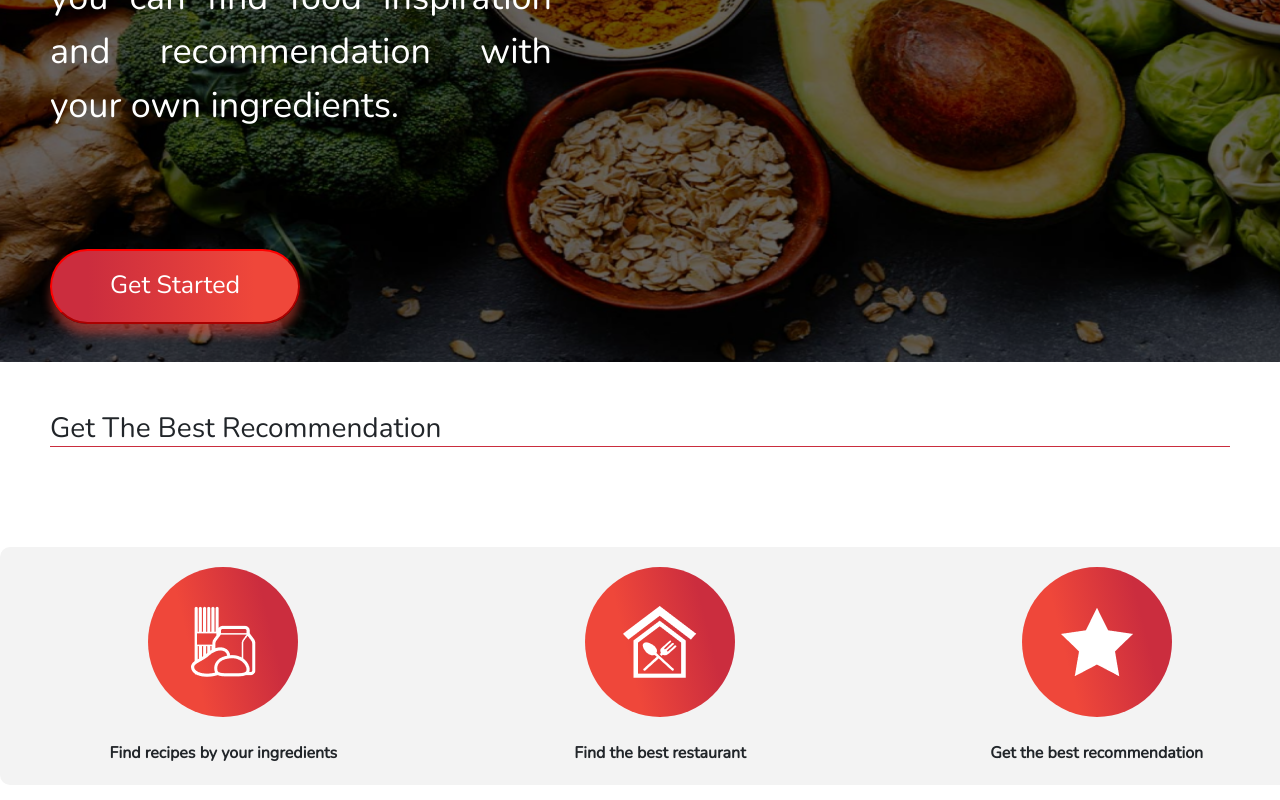
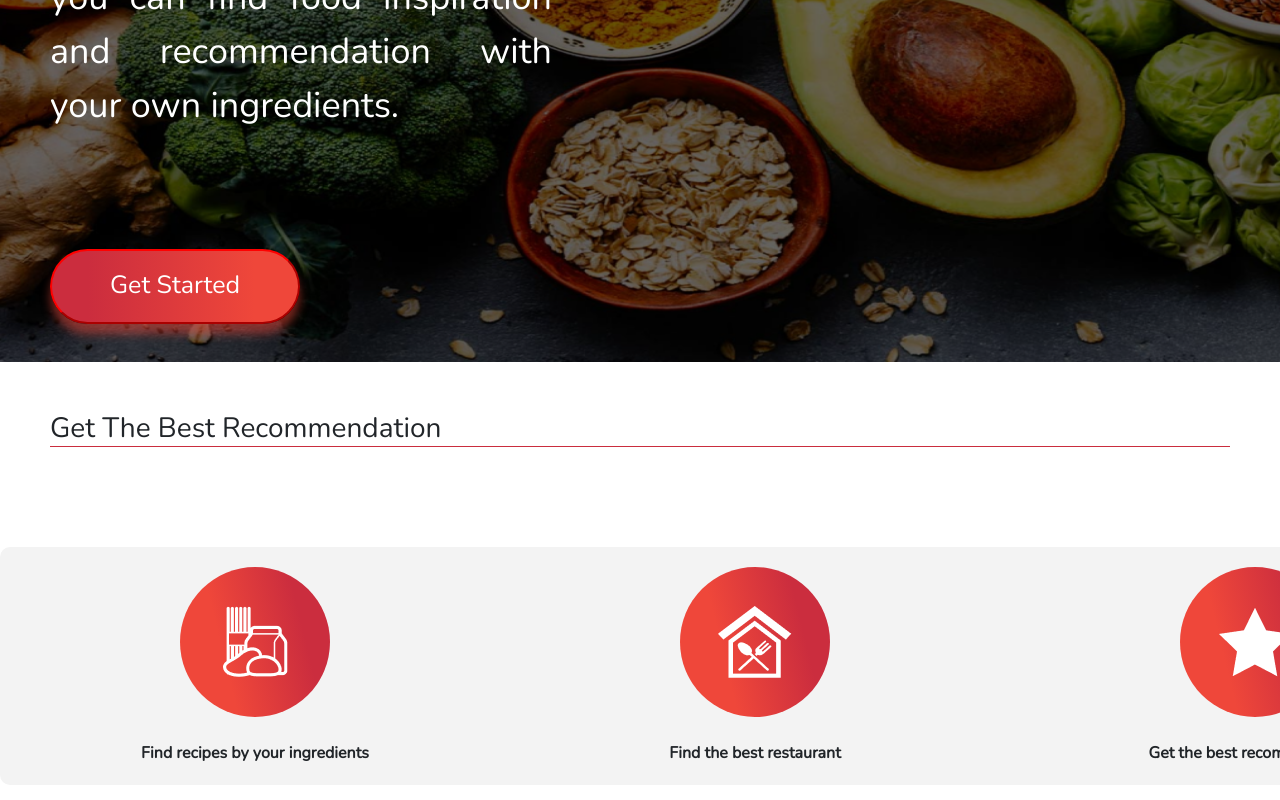
Before and after one commit to one2eat/frontend, a React (Create React App) app: page / in a window 1280 px wide. Shown: the part 338-1138 px from the top of the page. Built offline with nearby package versions, Linux system fonts and the light colour scheme.

Commit message:
Edit widt on RoundedLogoStyle

```diff
--- a/src/components/HomePage/frontpage.js
+++ b/src/components/HomePage/frontpage.js
@@ -107,12 +107,15 @@ const RoundedLogo = styled.div`
 const RoundedLogoStyle = styled.div`
   margin-top: 100px;
   margin-bottom: 500px;
-  width: 1320px;
+  width: 1510px;
   margin-left: auto;
   margin-right: auto;
   padding: 20px;
   background: #f3f3f3;
   border-radius: 10px;
+  @media (width: 1440px) {
+    width: 1320px;
+  }
 `;
 
 const OverrideCol = styled.div`
```
